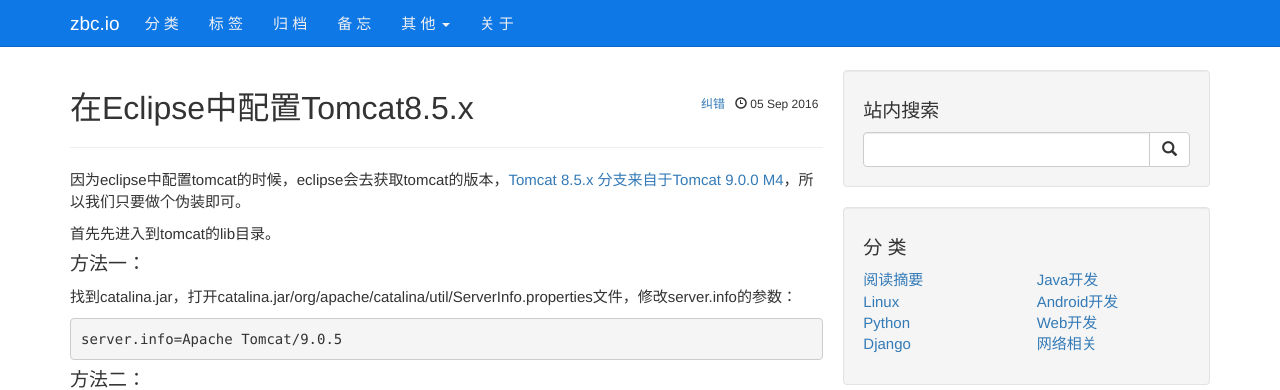
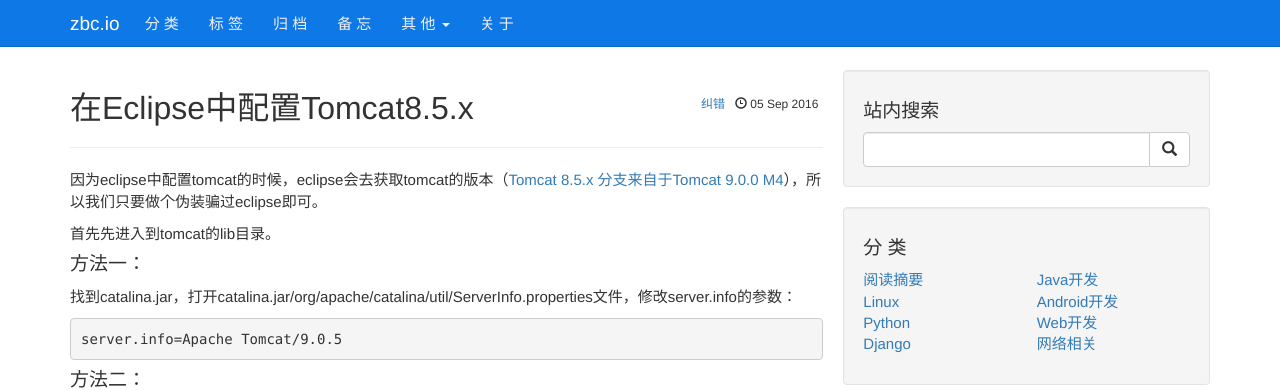
Before and after one commit to zbc0512/zbc0512.github.io, a Jekyll site: the page built from _posts/2016-09-05-eclipse-tomcat-8.5.x.md, in a window 1280 px wide and 1116 px high. Shown: the top 390 px of the window. Built offline with Jekyll 4.4.1, drawn with Linux system fonts in a browser that asks for light colours; nearby versions of some CDN libraries; library files that are not in the unit come from our copies; comment, search, counter and statistics services are not loaded.

Commit message:
Update 2016-09-05-eclipse-tomcat-8.5.x.md

```diff
--- a/_posts/2016-09-05-eclipse-tomcat-8.5.x.md
+++ b/_posts/2016-09-05-eclipse-tomcat-8.5.x.md
@@ -5,7 +5,7 @@ title: "在Eclipse中配置Tomcat8.5.x"
 tags: ["Eclipse", "Tomcat"]
 ---
 
-因为eclipse中配置tomcat的时候，eclipse会去获取tomcat的版本，[Tomcat 8.5.x 分支来自于Tomcat 9.0.0 M4](http://tomcat.apache.org/tomcat-8.5-doc/changelog.html)，所以我们只要做个伪装即可。
+因为eclipse中配置tomcat的时候，eclipse会去获取tomcat的版本（[Tomcat 8.5.x 分支来自于Tomcat 9.0.0 M4](http://tomcat.apache.org/tomcat-8.5-doc/changelog.html)），所以我们只要做个伪装骗过eclipse即可。
 
 首先先进入到tomcat的lib目录。
 
```
